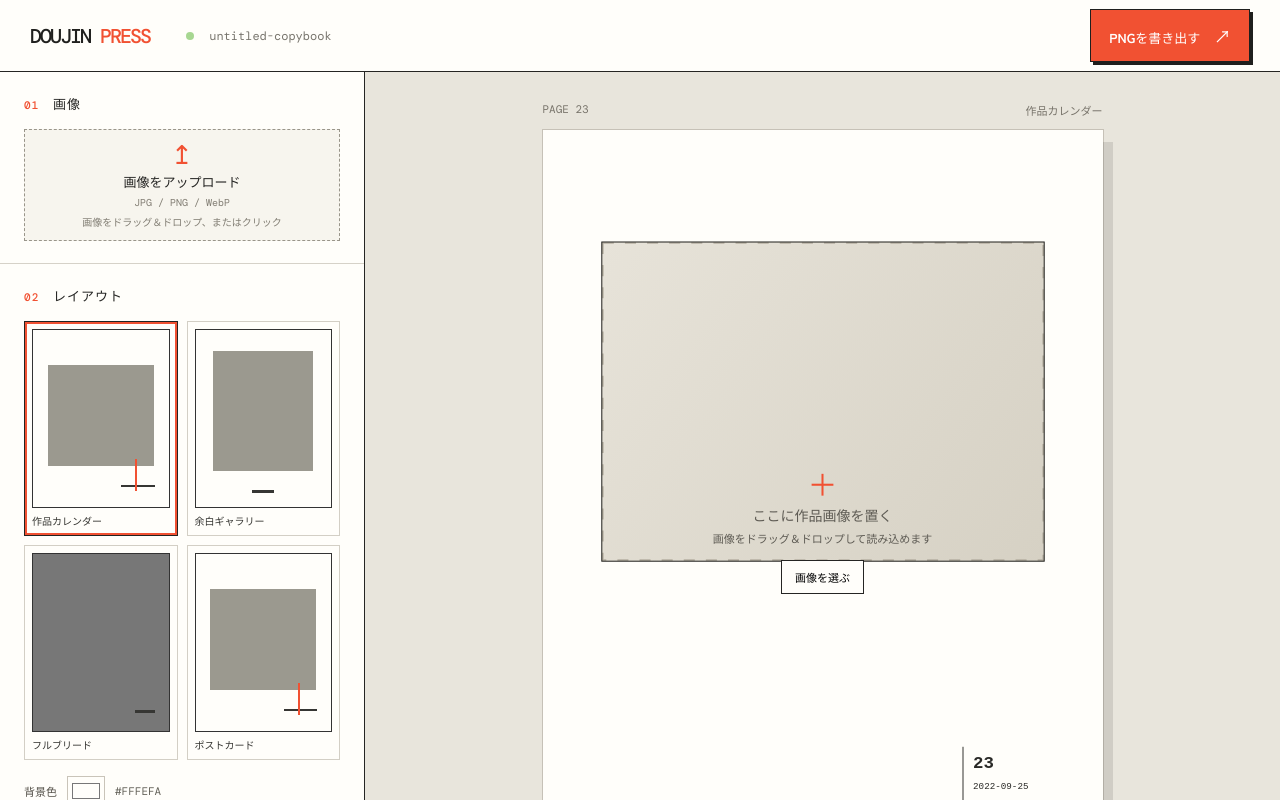
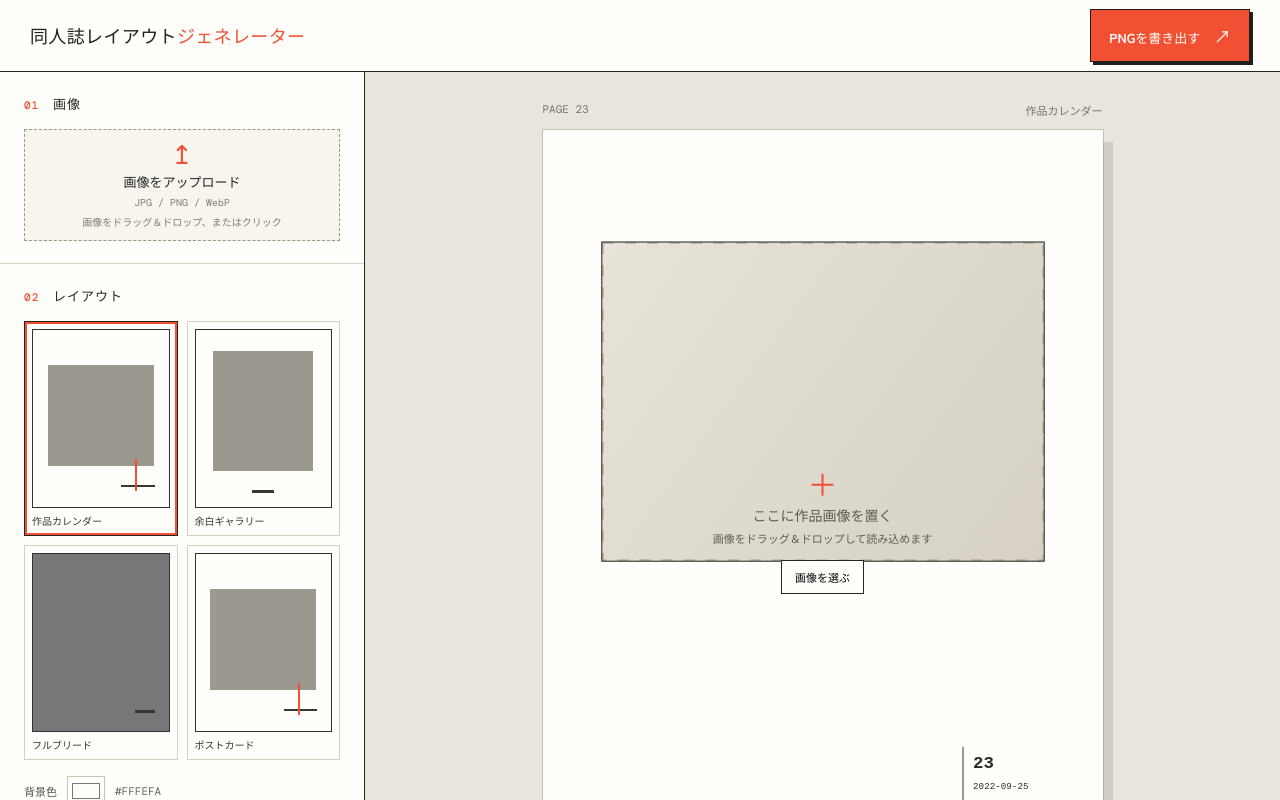
Before and after one commit to motttey/fanzine-generator, a Vue app: page / in a window 1280 px wide. Shown: the top 800 px of the page. Built offline with nearby package versions, Linux system fonts and the light colour scheme.

Commit message:
fix: title

```diff
--- a/index.html
+++ b/index.html
@@ -4,7 +4,7 @@
     <meta charset="UTF-8" />
     <meta name="viewport" content="width=device-width, initial-scale=1.0" />
     <meta name="theme-color" content="#ff5a36" />
-    <title>DOUJIN PRESS</title>
+    <title>同人誌レイアウトジェネレーター</title>
   </head>
   <body>
     <div id="app"></div>
--- a/src/App.vue
+++ b/src/App.vue
@@ -319,8 +319,7 @@ onBeforeUnmount(() => {
 <template>
   <div class="studio">
     <header class="topbar">
-      <a class="brand" href="#">DOUJIN <span>PRESS</span></a>
-      <div class="project-name"><i></i> untitled-copybook</div>
+      <a class="brand" href="#">同人誌レイアウト<span>ジェネレーター</span></a>
       <button class="export-button" :disabled="isExporting" @click="exportPng">
         {{ isExporting ? '書き出し中...' : 'PNGを書き出す' }} <span>↗</span>
       </button>
--- a/src/styles.css
+++ b/src/styles.css
@@ -42,28 +42,16 @@ button {
   background: #fffefa;
 }
 .brand {
+  min-width: 0;
   color: #20201e;
   text-decoration: none;
-  font-family: 'DM Mono', monospace;
-  font-size: 20px;
-  font-weight: 500;
-  letter-spacing: -0.1em;
+  font-size: 18px;
+  font-weight: 900;
+  letter-spacing: 0.02em;
+  line-height: 1.3;
 }
 .brand span {
   color: #f15132;
-}
-.project-name {
-  color: #78756d;
-  font-family: 'DM Mono', monospace;
-  font-size: 12px;
-}
-.project-name i {
-  display: inline-block;
-  width: 8px;
-  height: 8px;
-  margin-right: 8px;
-  border-radius: 50%;
-  background: #a7d791;
 }
 .export-button {
   margin-left: auto;
@@ -454,11 +442,8 @@ select {
     padding: 0 16px;
     gap: 12px;
   }
-  .project-name {
-    display: none;
-  }
   .brand {
-    font-size: 17px;
+    font-size: 14px;
   }
   .export-button {
     padding: 10px 12px;
```
